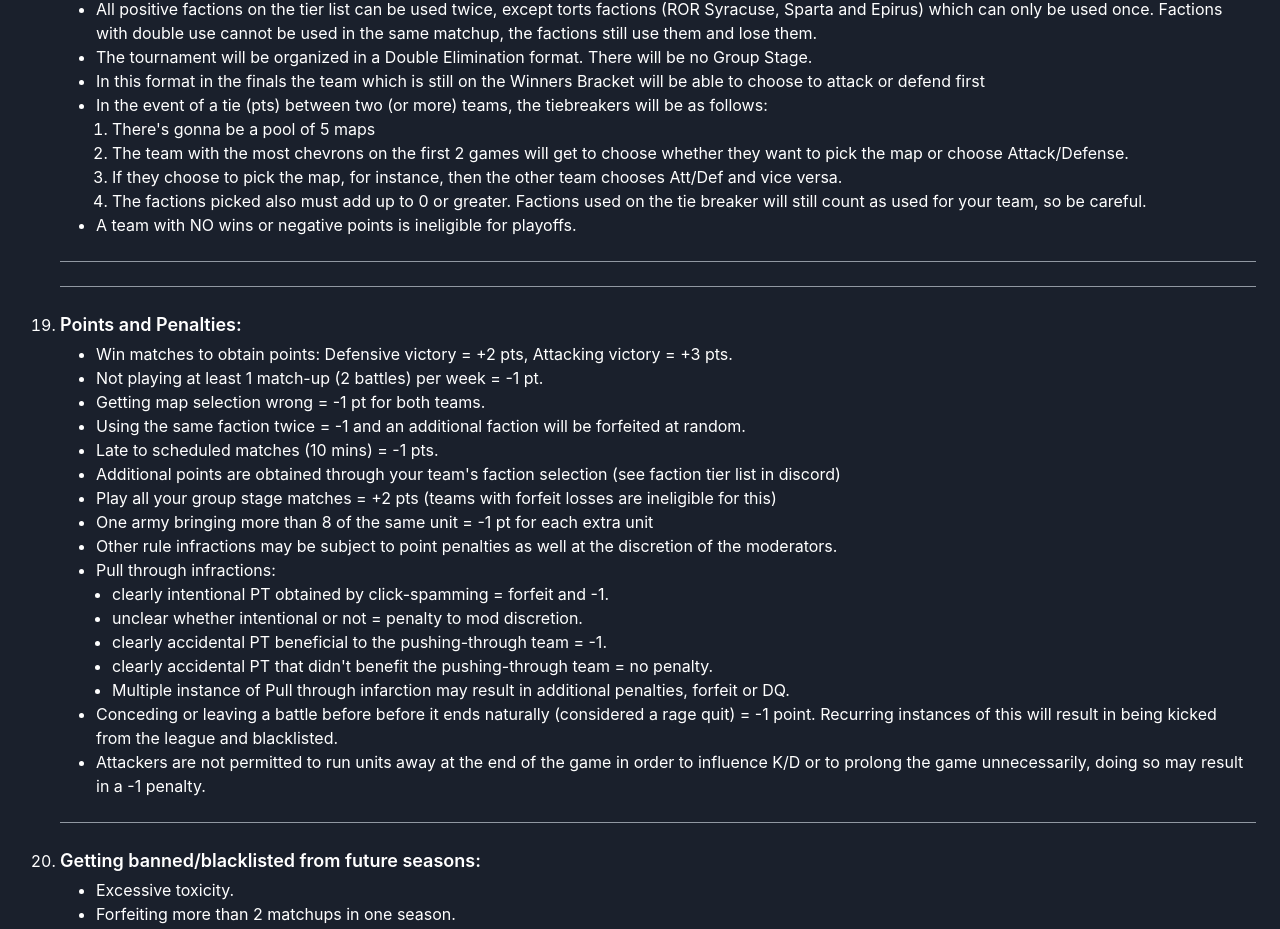
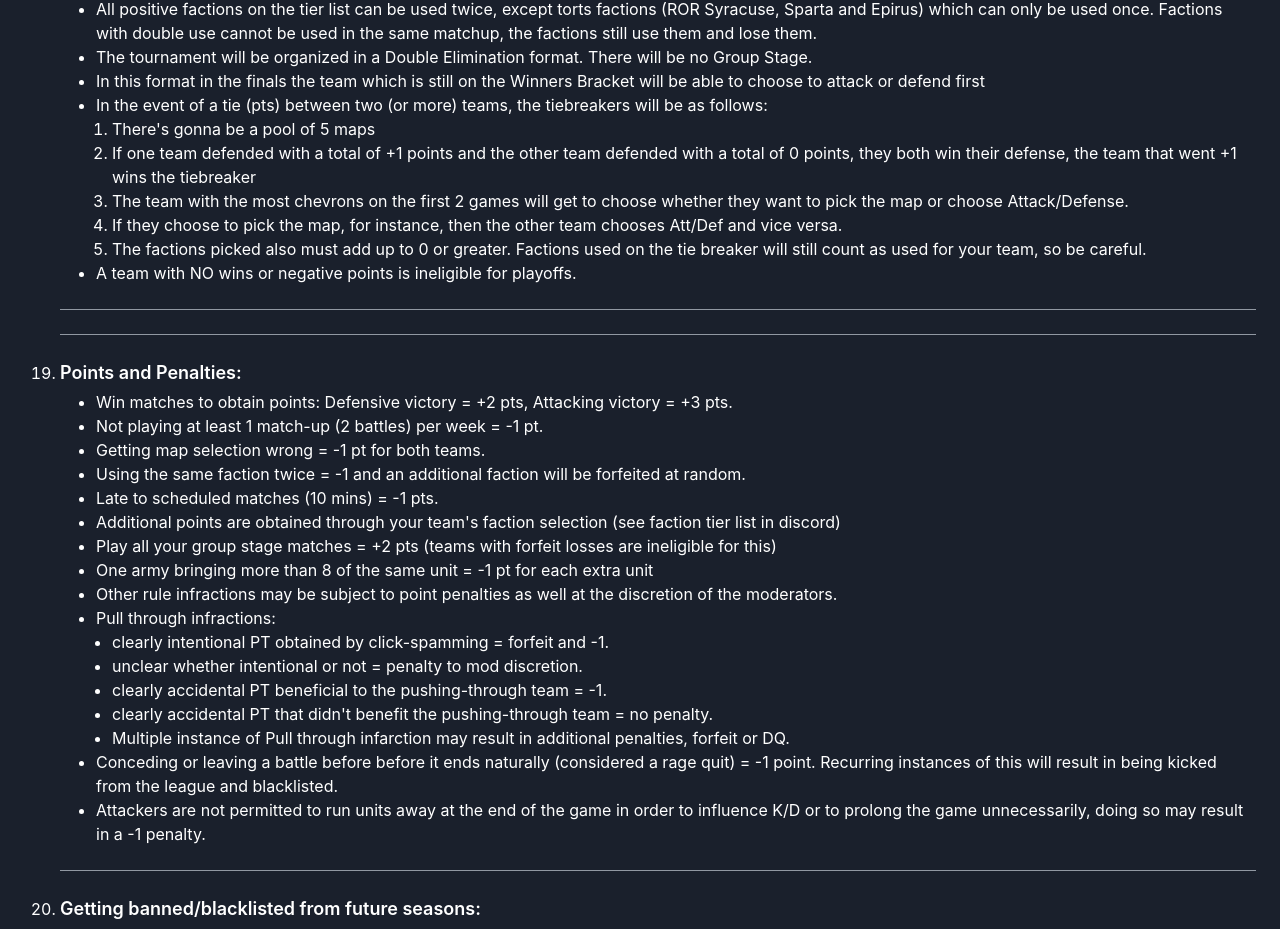
Before and after one commit to bobitsvetkov/tw-website, a React (Vite) app in the folder tw-project/: page /rules-info in a window 1280 px wide. Shown: the part 3638-4567 px from the top of the page. Built offline with nearby package versions, Linux system fonts and the light colour scheme.

Commit message:
add: add an additional rule for tie

```diff
--- a/tw-project/src/components/Rules and Info/RulesInfo.tsx
+++ b/tw-project/src/components/Rules and Info/RulesInfo.tsx
@@ -197,6 +197,7 @@ const RulesInfo: React.FC = () => {
                             In the event of a tie (pts) between two (or more) teams, the tiebreakers will be as follows:
                             <List styleType="decimal" ml={4}>
                                 <ListItem>There's gonna be a pool of 5 maps</ListItem>
+                                <ListItem>If one team defended with a total of +1 points and the other team defended with a total of 0 points, they both win their defense, the team that went +1 wins the tiebreaker</ListItem>
                                 <ListItem>The team with the most chevrons on the first 2 games will get to choose whether they want to pick the map or choose Attack/Defense.</ListItem>
                                 <ListItem> If they choose to pick the map, for instance, then the other team chooses Att/Def and vice versa.</ListItem>
                                 <ListItem>The factions picked also must add up to 0 or greater. Factions used on the tie breaker will still count as used for your team, so be careful.</ListItem>
```
